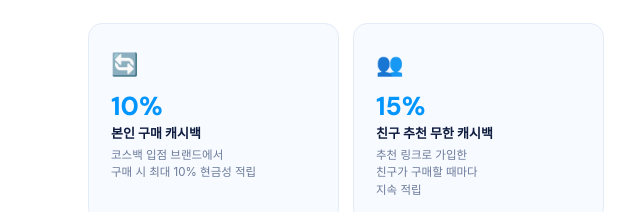
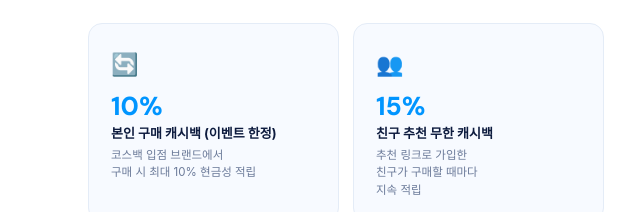
Before and after one commit to abtironbio-source/bicwave3, a plain HTML site: page index.html in a window 1280 px wide. Shown: the part 2940-3152 px from the top of the page, 0-640 px from the left. Drawn offline with Linux system fonts and the light colour scheme; a web font is replaced by a local one.

Commit message:
index.html, lang.js: add (이벤트 한정) to cof1-lbl in 4 languages

```diff
--- a/index.html
+++ b/index.html
@@ -1023,7 +1023,7 @@ nav.s .lang-trigger:hover{border-color:var(--blue);color:var(--blue)}
         <h2 class="title r d1" data-i18n="sec-cos-h">COSBACK<br><em>이커머스 플랫폼</em></h2>
         <p class="lead r d2" style="margin:14px 0 26px" data-i18n="sec-cos-lead">쇼핑할수록 현금이 돌아오는 성과 기반 이커머스 — 캐시백과 닥터 리워드가 연결됩니다.</p>
         <div class="cos-feats r d3">
-          <div class="cof"><div class="cof-ico">🔄</div><div class="cof-num">10%</div><div class="cof-lbl" data-i18n="cof1-lbl">본인 구매 캐시백</div><div class="cof-desc" data-i18n="cof1-desc">코스백 입점 브랜드에서 구매 시 최대 10% 현금성 적립</div></div>
+          <div class="cof"><div class="cof-ico">🔄</div><div class="cof-num">10%</div><div class="cof-lbl" data-i18n="cof1-lbl">본인 구매 캐시백 (이벤트 한정)</div><div class="cof-desc" data-i18n="cof1-desc">코스백 입점 브랜드에서 구매 시 최대 10% 현금성 적립</div></div>
           <div class="cof"><div class="cof-ico">👥</div><div class="cof-num">15%</div><div class="cof-lbl" data-i18n="cof2-lbl">친구 추천 무한 캐시백</div><div class="cof-desc" data-i18n="cof2-desc">추천 링크로 가입한 친구가 구매할 때마다 지속 적립</div></div>
           <div class="cof"><div class="cof-ico">📱</div><div class="cof-num">QR</div><div class="cof-lbl" data-i18n="cof3-lbl">닥터 리워드 연동</div><div class="cof-desc" data-i18n="cof3-desc">제품 QR 스캔 시 뷰티 시술 리워드 자동 연동</div></div>
           <div class="cof"><div class="cof-ico">🌏</div><div class="cof-num">4</div><div class="cof-lbl" data-i18n="cof4-lbl">카테고리</div><div class="cof-desc" data-i18n="cof4-desc">Beauty · Health · Fashion · Travel 전 카테고리</div></div>
--- a/lang.js
+++ b/lang.js
@@ -36,7 +36,7 @@ const T = {
     /* COSBACK */
     'sec-cos-h':'COSBACK<br><em>이커머스 플랫폼</em>',
     'sec-cos-lead':'쇼핑할수록 현금이 돌아오는 성과 기반 이커머스 —<br>캐시백과 닥터 리워드가 연결됩니다.',
-    'cof1-lbl':'본인 구매 캐시백','cof1-desc':'코스백 입점 브랜드에서<br>구매 시 최대 10% 현금성 적립',
+    'cof1-lbl':'본인 구매 캐시백 (이벤트 한정)','cof1-desc':'코스백 입점 브랜드에서<br>구매 시 최대 10% 현금성 적립',
     'cof2-lbl':'친구 추천 무한 캐시백','cof2-desc':'추천 링크로 가입한<br>친구가 구매할 때마다<br>지속 적립',
     'cof3-lbl':'닥터 리워드 연동','cof3-desc':'제품 QR 스캔 시 뷰티<br>시술 리워드 자동 연동',
     'cof4-lbl':'카테고리','cof4-desc':'Beauty · Health · Fashion · Travel<br>전 카테고리',
@@ -177,7 +177,7 @@ const T = {
     'ctm-med-t1':'Clinic Info','ctm-med-t2':'Treatment Rewards','ctm-med-t3':'Peace-of-Mind Insurance',
     'sec-cos-h':'COSBACK<br><em>E-Commerce Platform</em>',
     'sec-cos-lead':'Performance-based e-commerce where every purchase pays you back — cashback meets Dr. Reward.',
-    'cof1-lbl':'Personal Cashback','cof1-desc':'Up to 10% cash reward on every COSBACK brand purchase',
+    'cof1-lbl':'Personal Cashback (Event Only)','cof1-desc':'Up to 10% cash reward on every COSBACK brand purchase',
     'cof2-lbl':'Infinite Friend Referral','cof2-desc':'Earn every time a referred friend makes a purchase',
     'cof3-lbl':'Dr. Reward Integration','cof3-desc':'Scan product QR to automatically earn beauty treatment rewards',
     'cof4-lbl':'Categories','cof4-desc':'Beauty · Health · Fashion · Travel — all categories',
@@ -309,7 +309,7 @@ const T = {
     'ctm-med-t1':'クリニック情報','ctm-med-t2':'施術リワード','ctm-med-t3':'安心保険',
     'sec-cos-h':'コスバック<br><em>ECプラットフォーム</em>',
     'sec-cos-lead':'買うたびに現金が還ってくる成果型EC — キャッシュバックとDr.リワードが繋がります。',
-    'cof1-lbl':'本人購入キャッシュバック','cof1-desc':'コスバック入店ブランドで購入時最大10%現金積立',
+    'cof1-lbl':'本人購入キャッシュバック (イベント限定)','cof1-desc':'コスバック入店ブランドで購入時最大10%現金積立',
     'cof2-lbl':'友達紹介無限キャッシュバック','cof2-desc':'紹介リンクから加入した友達が購入するたびに積立',
     'cof3-lbl':'Dr.リワード連携','cof3-desc':'商品QRスキャンで美容施術リワードが自動連携',
     'cof4-lbl':'カテゴリー','cof4-desc':'Beauty · Health · Fashion · Travel 全カテゴリー',
@@ -441,7 +441,7 @@ const T = {
     'ctm-med-t1':'医院信息','ctm-med-t2':'医美奖励','ctm-med-t3':'安心保险',
     'sec-cos-h':'COSBACK<br><em>电商平台</em>',
     'sec-cos-lead':'越购物越返现的绩效型电商 — 返现与博士奖励双重连接。',
-    'cof1-lbl':'本人购买返现','cof1-desc':'购买COSBACK入驻品牌最高10%现金积累',
+    'cof1-lbl':'本人购买返现 (活动限定)','cof1-desc':'购买COSBACK入驻品牌最高10%现金积累',
     'cof2-lbl':'好友推荐无限返现','cof2-desc':'通过推荐链接加入的好友每次购买都持续积累',
     'cof3-lbl':'博士奖励联动','cof3-desc':'扫描商品QR自动联动美容医美奖励',
     'cof4-lbl':'品类','cof4-desc':'美妆·健康·时尚·旅行 全品类',
```
